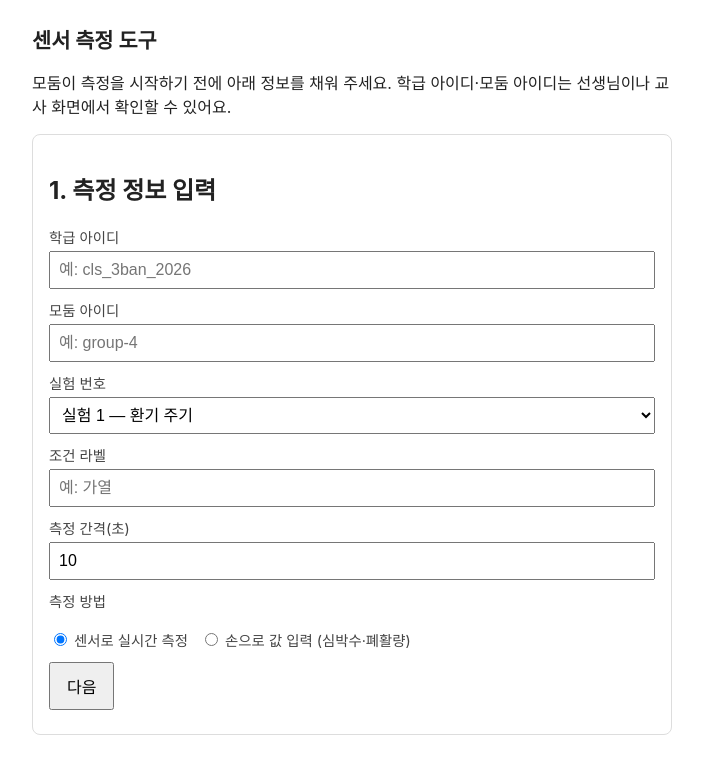
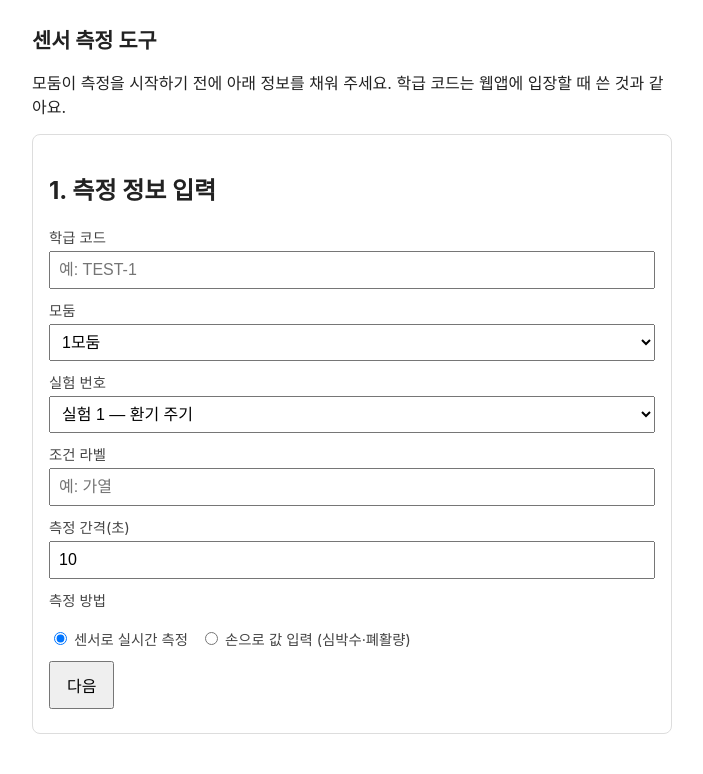
Before and after one commit to soomsci/ai-studio-sci, a Flask app: page / in a window 1280 px wide. Shown: the top 774 px of the page, without its empty margins (288-991 px from the left). Run offline with Flask 3, Linux system fonts and the light colour scheme.

Commit message:
세션 F: 학급 코드로 조회 후 업로드 (SPEC v2.2 — 존재하지 않는 학급 방지)
Firestore는 부모 문서가 없어도 하위 컬렉션에 쓸 수 있어서, 학급 아이디를
직접 입력받으면 오타가 나도 업로드가 "성공"하고 그 데이터는 교사 화면에
안 보이며 앱에서 지울 수도 없었다(§5.2 v2.2). js/auth.js의 join()과 같은
절차로 바꿈:

- uploader.py: lookup_class_by_join_code() 추가. joinCodes/{코드} →
  classId, classes/{classId} → name 순서로 조회(익명 인증 후). 코드가
  없으면(404) "그런 학급 코드가 없어요..." 로 막고, 학급 문서가 없으면
  별도 메시지. --dry-run은 이 함수를 안 타므로 그대로 네트워크 없이 동작.
- main.py: /api/setup이 이제 classId·groupId 대신 joinCode·groupNo를
  받는다. groupId는 js/auth.js:26과 동일하게 "g"+번호로 만듦. 측정을
  시작하기 전(1단계) 학급 조회를 마쳐서, 측정 다 끝난 뒤 학급이 없다는
  걸 알게 되는 사고를 막는다.
- templates/index.html: 학급 아이디·모둠 아이디 입력 칸을 학급 코드
  입력 + 모둠(1~8) 선택으로 교체. 조회된 학급 이름을 "OO에 올립니다"로
  화면에 보여줘 엉뚱한 반에 올리는 것도 막는다.

검증: 존재하지 않는 코드 차단, 실제 학급 코드로 classId·groupId·className
정상 확보, 그 뒤 멀티 채널 측정·업로드까지 전체 경로 통과 확인(네트워크
몽키패치). 모둠 번호 경계값(0·9·문자) 차단 확인. dry-run 네트워크 없이
동작 유지 확인. PyInstaller 빌드 실행 파일로 템플릿 렌더링과 실제 HTTPS
오류 처리까지 재확인.

```diff
--- a/collector/main.py
+++ b/collector/main.py
@@ -76,7 +76,14 @@ def index():
 
 @app.route("/api/setup", methods=["POST"])
 def api_setup():
-    """학급·모둠·실험번호·조건·측정 간격(공유 값)을 정하고 측정 방법을 고른다."""
+    """학급 코드·모둠 번호·실험번호·조건·측정 간격(공유 값)을 정하고 측정 방법을 고른다.
+
+    학급 아이디를 직접 입력받지 않는다 — 사람이 옮겨 적을 수 없는 문자열이라
+    오타가 나고, Firestore는 없는 학급 밑에도 조용히 문서를 만들어 버려서
+    측정이 통째로 사라진 것처럼 된다(§5.2 v2.2). 그래서 웹앱과 똑같이 학급
+    코드로 joinCodes → classes를 조회해 실제로 있는 학급인지 여기서 먼저
+    확인한다(측정 시작 전에 — 45분 재고 나서 알면 너무 늦다).
+    """
     data = request.get_json(force=True) or {}
     try:
         exp_no = int(data.get("expNo", 0))
@@ -87,12 +94,29 @@ def api_setup():
     if mode not in ("realtime", "manual"):
         return jsonify(ok=False, error="측정 방법을 골라야 합니다"), 400
 
+    join_code = (data.get("joinCode") or "").strip()
+    try:
+        group_no = int(data.get("groupNo", 0))
+    except (TypeError, ValueError):
+        return jsonify(ok=False, error="모둠을 골라 주세요"), 400
+    if not join_code:
+        return jsonify(ok=False, error="학급 코드를 입력하세요"), 400
+    if not (1 <= group_no <= 8):
+        return jsonify(ok=False, error="모둠을 골라 주세요"), 400
+
+    try:
+        config = uploader.load_config()
+        id_token, _local_id = uploader.sign_in_anonymously(config["apiKey"])
+        class_info = uploader.lookup_class_by_join_code(id_token, config["projectId"], join_code)
+    except uploader.UploadError as exc:
+        return jsonify(ok=False, error=str(exc)), 400
+
     with LOCK:
         SESSION.reset()
         SESSION.meta = {
-            "class_id": (data.get("classId") or "").strip(),
-            "group_id": (data.get("groupId") or "").strip(),
-            "owner_uid": (data.get("ownerUid") or "").strip() or f"collector-{os.getpid()}",
+            "class_id": class_info["classId"],
+            "group_id": f"g{group_no}",
+            "owner_uid": f"collector-{os.getpid()}",  # 업로드 시점에 실제 로그인 결과로 덮어씀
             "exp_no": exp_no,
             "condition": (data.get("condition") or "").strip(),
             "interval_sec": float(data.get("intervalSec") or 10),
@@ -108,7 +132,7 @@ def api_setup():
             SESSION.manual_source = sensor.ManualInputSource(name)
             SESSION.manual_sensor_name = name
 
-    return jsonify(ok=True, mode=mode)
+    return jsonify(ok=True, mode=mode, className=class_info["className"])
 
 
 @app.route("/api/channels", methods=["POST"])
--- a/collector/templates/index.html
+++ b/collector/templates/index.html
@@ -29,13 +29,19 @@
 <body>
 
 <h1>센서 측정 도구</h1>
-<p>모둠이 측정을 시작하기 전에 아래 정보를 채워 주세요. 학급 아이디·모둠 아이디는
-   선생님이나 교사 화면에서 확인할 수 있어요.</p>
+<p>모둠이 측정을 시작하기 전에 아래 정보를 채워 주세요. 학급 코드는 웹앱에
+   입장할 때 쓴 것과 같아요.</p>
 
 <section id="setup">
   <h2>1. 측정 정보 입력</h2>
-  <label>학급 아이디 <input id="classId" placeholder="예: cls_3ban_2026"></label>
-  <label>모둠 아이디 <input id="groupId" placeholder="예: group-4"></label>
+  <label>학급 코드 <input id="joinCode" placeholder="예: TEST-1"></label>
+  <label>모둠
+    <select id="groupNo">
+      {% for n in range(1, 9) %}
+      <option value="{{ n }}">{{ n }}모둠</option>
+      {% endfor %}
+    </select>
+  </label>
   <label>실험 번호
     <select id="expNo">
       <option value="1">실험 1 — 환기 주기</option>
@@ -65,6 +71,7 @@
 
   <button id="btnSetup">다음</button>
   <div id="setup-msg" style="margin-top:8px;color:#b00;"></div>
+  <div id="class-confirm" style="margin-top:8px;color:#080;font-weight:bold;"></div>
 </section>
 
 <section id="channels" hidden>
@@ -158,8 +165,8 @@ document.querySelectorAll('input[name="mode"]').forEach((el) => {
 $("btnSetup").addEventListener("click", async () => {
   const chosenMode = document.querySelector('input[name="mode"]:checked').value;
   const payload = {
-    classId: $("classId").value,
-    groupId: $("groupId").value,
+    joinCode: $("joinCode").value,
+    groupNo: $("groupNo").value,
     expNo: $("expNo").value,
     condition: $("condition").value,
     intervalSec: $("intervalSec").value,
@@ -167,9 +174,13 @@ $("btnSetup").addEventListener("click", async () => {
     sensor: $("manualSensorSelect").value,
     title: $("manualTitle").value,
   };
+  $("class-confirm").textContent = "";
+  $("btnSetup").disabled = true;
   const result = await postJson("/api/setup", payload);
+  $("btnSetup").disabled = false;
   if (!result.ok) { $("setup-msg").textContent = result.error; return; }
   $("setup-msg").textContent = "";
+  $("class-confirm").textContent = `"${result.className}"에 올립니다. 학급이 맞는지 확인하세요.`;
   mode = result.mode;
   $("channels").hidden = mode !== "realtime";
   $("manual").hidden = mode !== "manual";
--- a/collector/uploader.py
+++ b/collector/uploader.py
@@ -214,6 +214,47 @@ def sign_in_anonymously(api_key: str) -> tuple[str, str]:
     return body["idToken"], body["localId"]
 
 
+def lookup_class_by_join_code(id_token: str, project_id: str, join_code: str) -> dict:
+    """학급 코드로 학급을 찾는다. js/auth.js의 join()과 같은 절차 —
+    joinCodes/{코드} 문서 하나만 읽어 classId를 얻고, classes/{classId}에서
+    이름을 읽는다(§5.3). classId를 사람이 직접 입력하게 하면 오타가 나고,
+    Firestore는 없는 학급 밑에도 조용히 문서를 만들어 버리므로(§5.2 v2.2),
+    측정을 시작하기 전에 여기서 미리 확인해야 한다.
+
+    반환: {"classId": ..., "className": ...}. 코드가 없으면 UploadError.
+    """
+    requests = _requests_module()
+    base = f"https://firestore.googleapis.com/v1/projects/{quote(project_id, safe='')}/databases/(default)/documents"
+    headers = {"Authorization": f"Bearer {id_token}"}
+
+    try:
+        res = requests.get(f"{base}/joinCodes/{quote(join_code, safe='')}", headers=headers, timeout=15)
+    except requests.RequestException as exc:
+        raise UploadError(f"서버에 연결하지 못했습니다. 인터넷 연결을 확인하세요. ({exc})") from exc
+
+    if res.status_code == 404:
+        raise UploadError("그런 학급 코드가 없어요. 선생님께 다시 확인해 주세요.")
+    if res.status_code != 200:
+        raise UploadError(_friendly_write_error(res))
+
+    class_id = res.json().get("fields", {}).get("classId", {}).get("stringValue")
+    if not class_id:
+        raise UploadError("학급 코드 정보가 올바르지 않아요. 선생님께 알려 주세요.")
+
+    try:
+        res = requests.get(f"{base}/classes/{quote(class_id, safe='')}", headers=headers, timeout=15)
+    except requests.RequestException as exc:
+        raise UploadError(f"서버에 연결하지 못했습니다. 인터넷 연결을 확인하세요. ({exc})") from exc
+
+    if res.status_code == 404:
+        raise UploadError("학급 정보가 없어요. 선생님께 알려 주세요.")
+    if res.status_code != 200:
+        raise UploadError(_friendly_write_error(res))
+
+    class_name = res.json().get("fields", {}).get("name", {}).get("stringValue", "")
+    return {"classId": class_id, "className": class_name}
+
+
 def _friendly_write_error(res) -> str:
     message = _error_message(res)
     if res.status_code in (401, 403):
```
